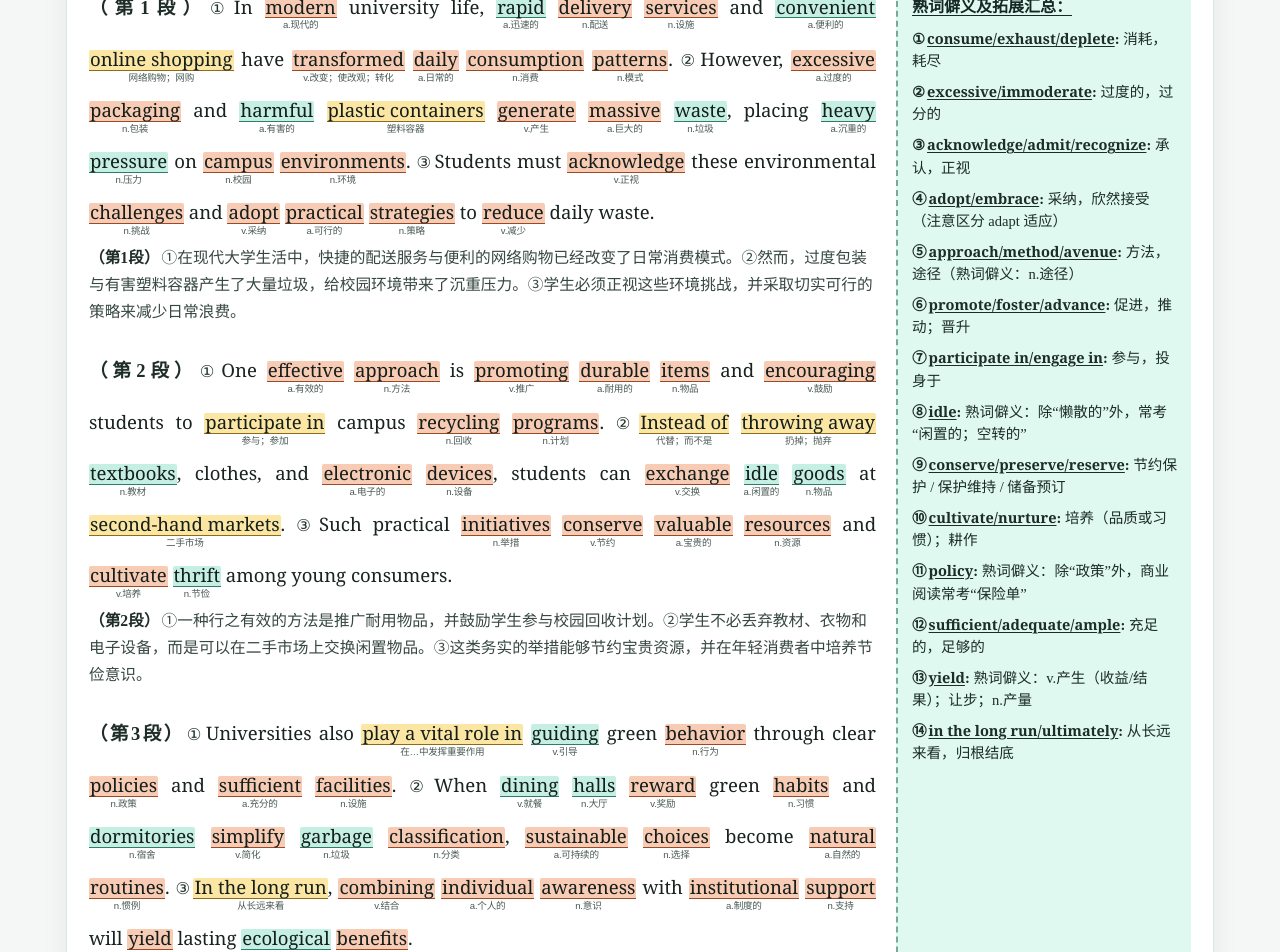
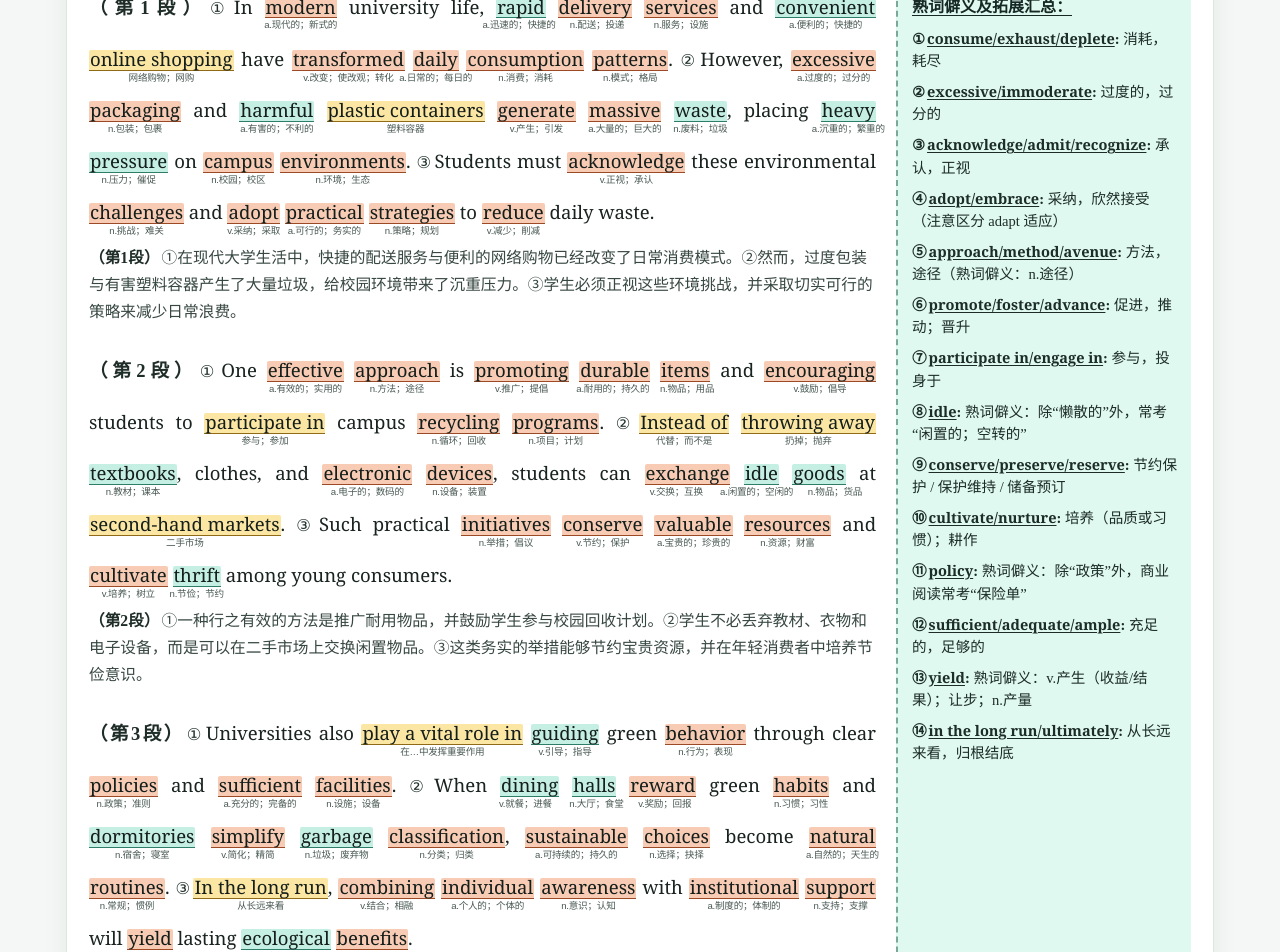
Before and after one commit to muou000/danci, a React (Vite) app: page / in a window 1280 px wide. Shown: the part 220-1172 px from the top of the page. Built offline with nearby package versions, Linux system fonts and the light colour scheme.

Commit message:
feat: enrich glosses to 2-3 senses with automatic collision-free nudge

```diff
--- a/src/components/PassageCard.tsx
+++ b/src/components/PassageCard.tsx
@@ -93,7 +93,17 @@ export function PassageCard({ passage }: PassageCardProps) {
                           <span className="inline-annotation__surface">
                             {token.surface}
                           </span>
-                          <span className="inline-annotation__gloss" lang="zh-CN">
+                          <span
+                            className="inline-annotation__gloss"
+                            lang="zh-CN"
+                            style={
+                              token.shiftX
+                                ? {
+                                    transform: `translateX(calc(-50% + ${token.shiftX}px))`,
+                                  }
+                                : undefined
+                            }
+                          >
                             {token.gloss}
                           </span>
                         </span>
--- a/src/corpus/demo-passages.ts
+++ b/src/corpus/demo-passages.ts
@@ -89,76 +89,76 @@ export const DEMO_PASSAGES: Passage[] = [
       },
     ],
     wordAnnotations: [
-      { headwordId: 'modern', gloss: 'a.现代的' },
-      { headwordId: 'rapid', gloss: 'a.迅速的' },
-      { headwordId: 'deliver', gloss: 'n.配送' },
-      { headwordId: 'serve', gloss: 'n.设施' },
-      { headwordId: 'convenient', gloss: 'a.便利的' },
+      { headwordId: 'modern', gloss: 'a.现代的；新式的' },
+      { headwordId: 'rapid', gloss: 'a.迅速的；快捷的' },
+      { headwordId: 'deliver', gloss: 'n.配送；投递' },
+      { headwordId: 'serve', gloss: 'n.服务；设施' },
+      { headwordId: 'convenient', gloss: 'a.便利的；快捷的' },
       { headwordId: 'transform', gloss: 'v.改变；使改观；转化' },
-      { headwordId: 'daily', gloss: 'a.日常的' },
-      { headwordId: 'consume', gloss: 'n.消费' },
-      { headwordId: 'pattern', gloss: 'n.模式' },
-      { headwordId: 'excess', gloss: 'a.过度的' },
-      { headwordId: 'package', gloss: 'n.包装' },
-      { headwordId: 'harm', surface: 'harmful', gloss: 'a.有害的' },
-      { headwordId: 'generate', gloss: 'v.产生' },
-      { headwordId: 'mass', gloss: 'a.巨大的' },
-      { headwordId: 'waste', gloss: 'n.垃圾' },
-      { headwordId: 'heavy', gloss: 'a.沉重的' },
-      { headwordId: 'press²', gloss: 'n.压力' },
-      { headwordId: 'campus', gloss: 'n.校园' },
-      { headwordId: 'environment', gloss: 'n.环境' },
-      { headwordId: 'acknowledge', gloss: 'v.正视' },
-      { headwordId: 'challenge', gloss: 'n.挑战' },
-      { headwordId: 'adopt', gloss: 'v.采纳' },
-      { headwordId: 'practical', gloss: 'a.可行的' },
-      { headwordId: 'strategy', gloss: 'n.策略' },
-      { headwordId: 'reduce', gloss: 'v.减少' },
-      { headwordId: 'effect', gloss: 'a.有效的' },
-      { headwordId: 'approach', gloss: 'n.方法' },
-      { headwordId: 'promote', gloss: 'v.推广' },
-      { headwordId: 'durable', gloss: 'a.耐用的' },
-      { headwordId: 'item', gloss: 'n.物品' },
-      { headwordId: 'encourage', gloss: 'v.鼓励' },
-      { headwordId: 'recycle', surface: 'recycling', gloss: 'n.回收' },
-      { headwordId: 'program', gloss: 'n.计划' },
-      { headwordId: 'textbook', gloss: 'n.教材' },
-      { headwordId: 'electron', surface: 'electronic', gloss: 'a.电子的' },
-      { headwordId: 'device', gloss: 'n.设备' },
-      { headwordId: 'exchange', gloss: 'v.交换' },
-      { headwordId: 'idle', gloss: 'a.闲置的' },
-      { headwordId: 'goods', gloss: 'n.物品' },
-      { headwordId: 'initiate', gloss: 'n.举措' },
-      { headwordId: 'conserve', gloss: 'v.节约' },
-      { headwordId: 'value', surface: 'valuable', gloss: 'a.宝贵的' },
-      { headwordId: 'resource', gloss: 'n.资源' },
-      { headwordId: 'cultivate', gloss: 'v.培养' },
-      { headwordId: 'thrift', gloss: 'n.节俭' },
-      { headwordId: 'guide', surface: 'guiding', gloss: 'v.引导' },
-      { headwordId: 'behave', surface: 'behavior', gloss: 'n.行为' },
-      { headwordId: 'policy', gloss: 'n.政策' },
-      { headwordId: 'sufficient', gloss: 'a.充分的' },
-      { headwordId: 'facility', gloss: 'n.设施' },
-      { headwordId: 'dine', gloss: 'v.就餐' },
-      { headwordId: 'hall', surface: 'halls', gloss: 'n.大厅' },
-      { headwordId: 'reward', gloss: 'v.奖励' },
-      { headwordId: 'habit', surface: 'habits', gloss: 'n.习惯' },
-      { headwordId: 'dormitory', gloss: 'n.宿舍' },
-      { headwordId: 'simple', gloss: 'v.简化' },
-      { headwordId: 'garbage', gloss: 'n.垃圾' },
-      { headwordId: 'classify', gloss: 'n.分类' },
-      { headwordId: 'sustain', gloss: 'a.可持续的' },
-      { headwordId: 'choice', surface: 'choices', gloss: 'n.选择' },
-      { headwordId: 'nature', surface: 'natural', gloss: 'a.自然的' },
-      { headwordId: 'routine', gloss: 'n.惯例' },
-      { headwordId: 'combine', gloss: 'v.结合' },
-      { headwordId: 'individual', gloss: 'a.个人的' },
-      { headwordId: 'aware', gloss: 'n.意识' },
-      { headwordId: 'institution', gloss: 'a.制度的' },
-      { headwordId: 'support', gloss: 'n.支持' },
-      { headwordId: 'yield', gloss: 'v.产生' },
-      { headwordId: 'ecology', gloss: 'a.生态的' },
-      { headwordId: 'benefit', gloss: 'n.效益' },
+      { headwordId: 'daily', gloss: 'a.日常的；每日的' },
+      { headwordId: 'consume', gloss: 'n.消费；消耗' },
+      { headwordId: 'pattern', gloss: 'n.模式；格局' },
+      { headwordId: 'excess', gloss: 'a.过度的；过分的' },
+      { headwordId: 'package', gloss: 'n.包装；包裹' },
+      { headwordId: 'harm', surface: 'harmful', gloss: 'a.有害的；不利的' },
+      { headwordId: 'generate', gloss: 'v.产生；引发' },
+      { headwordId: 'mass', gloss: 'a.大量的；巨大的' },
+      { headwordId: 'waste', gloss: 'n.废料；垃圾' },
+      { headwordId: 'heavy', gloss: 'a.沉重的；繁重的' },
+      { headwordId: 'press²', gloss: 'n.压力；催促' },
+      { headwordId: 'campus', gloss: 'n.校园；校区' },
+      { headwordId: 'environment', gloss: 'n.环境；生态' },
+      { headwordId: 'acknowledge', gloss: 'v.正视；承认' },
+      { headwordId: 'challenge', gloss: 'n.挑战；难关' },
+      { headwordId: 'adopt', gloss: 'v.采纳；采取' },
+      { headwordId: 'practical', gloss: 'a.可行的；务实的' },
+      { headwordId: 'strategy', gloss: 'n.策略；规划' },
+      { headwordId: 'reduce', gloss: 'v.减少；削减' },
+      { headwordId: 'effect', gloss: 'a.有效的；实用的' },
+      { headwordId: 'approach', gloss: 'n.方法；途径' },
+      { headwordId: 'promote', gloss: 'v.推广；提倡' },
+      { headwordId: 'durable', gloss: 'a.耐用的；持久的' },
+      { headwordId: 'item', gloss: 'n.物品；用品' },
+      { headwordId: 'encourage', gloss: 'v.鼓励；倡导' },
+      { headwordId: 'recycle', surface: 'recycling', gloss: 'n.循环；回收' },
+      { headwordId: 'program', gloss: 'n.项目；计划' },
+      { headwordId: 'textbook', gloss: 'n.教材；课本' },
+      { headwordId: 'electron', surface: 'electronic', gloss: 'a.电子的；数码的' },
+      { headwordId: 'device', gloss: 'n.设备；装置' },
+      { headwordId: 'exchange', gloss: 'v.交换；互换' },
+      { headwordId: 'idle', gloss: 'a.闲置的；空闲的' },
+      { headwordId: 'goods', gloss: 'n.物品；货品' },
+      { headwordId: 'initiate', gloss: 'n.举措；倡议' },
+      { headwordId: 'conserve', gloss: 'v.节约；保护' },
+      { headwordId: 'value', surface: 'valuable', gloss: 'a.宝贵的；珍贵的' },
+      { headwordId: 'resource', gloss: 'n.资源；财富' },
+      { headwordId: 'cultivate', gloss: 'v.培养；树立' },
+      { headwordId: 'thrift', gloss: 'n.节俭；节约' },
+      { headwordId: 'guide', surface: 'guiding', gloss: 'v.引导；指导' },
+      { headwordId: 'behave', surface: 'behavior', gloss: 'n.行为；表现' },
+      { headwordId: 'policy', gloss: 'n.政策；准则' },
+      { headwordId: 'sufficient', gloss: 'a.充分的；完备的' },
+      { headwordId: 'facility', gloss: 'n.设施；设备' },
+      { headwordId: 'dine', gloss: 'v.就餐；进餐' },
+      { headwordId: 'hall', surface: 'halls', gloss: 'n.大厅；食堂' },
+      { headwordId: 'reward', gloss: 'v.奖励；回报' },
+      { headwordId: 'habit', surface: 'habits', gloss: 'n.习惯；习性' },
+      { headwordId: 'dormitory', gloss: 'n.宿舍；寝室' },
+      { headwordId: 'simple', gloss: 'v.简化；精简' },
+      { headwordId: 'garbage', gloss: 'n.垃圾；废弃物' },
+      { headwordId: 'classify', gloss: 'n.分类；归类' },
+      { headwordId: 'sustain', gloss: 'a.可持续的；持久的' },
+      { headwordId: 'choice', surface: 'choices', gloss: 'n.选择；抉择' },
+      { headwordId: 'nature', surface: 'natural', gloss: 'a.自然的；天生的' },
+      { headwordId: 'routine', gloss: 'n.常规；惯例' },
+      { headwordId: 'combine', gloss: 'v.结合；相融' },
+      { headwordId: 'individual', gloss: 'a.个人的；个体的' },
+      { headwordId: 'aware', gloss: 'n.意识；认知' },
+      { headwordId: 'institution', gloss: 'a.制度的；体制的' },
+      { headwordId: 'support', gloss: 'n.支持；支撑' },
+      { headwordId: 'yield', gloss: 'v.产生；带来' },
+      { headwordId: 'ecology', gloss: 'a.生态的；环保的' },
+      { headwordId: 'benefit', gloss: 'n.效益；益处' },
     ],
     phraseAnnotations: [
       {
@@ -372,98 +372,98 @@ export const DEMO_PASSAGES: Passage[] = [
         lemma: 'algorithmic',
         gloss: 'a.算法的；演算法驱动的',
       },
-      { headwordId: 'feed', gloss: 'n.信息流' },
-      { headwordId: 'headline', surface: 'headlines', gloss: 'n.标题' },
-      { headwordId: 'sensation', surface: 'sensational', gloss: 'a.耸人听闻的' },
-      { headwordId: 'compete', gloss: 'v.争夺' },
-      { headwordId: 'attention', gloss: 'n.注意' },
-      { headwordId: 'relentless', gloss: 'a.无休止的' },
-      { headwordId: 'stream', gloss: 'n.信息流' },
-      { headwordId: 'transient', gloss: 'a.短暂的' },
-      { headwordId: 'stimulate', surface: 'stimuli', gloss: 'n.刺激' },
-      { headwordId: 'erode', gloss: 'v.侵蚀' },
-      { headwordId: 'patient¹', surface: 'patience', gloss: 'n.耐心' },
+      { headwordId: 'feed', gloss: 'n.信息流；推送' },
+      { headwordId: 'headline', surface: 'headlines', gloss: 'n.标题；头条' },
+      { headwordId: 'sensation', surface: 'sensational', gloss: 'a.耸人听闻的；轰动的' },
+      { headwordId: 'compete', gloss: 'v.竞争；争夺' },
+      { headwordId: 'attention', gloss: 'n.专注；注意' },
+      { headwordId: 'relentless', gloss: 'a.无休止的；顽强的' },
+      { headwordId: 'stream', gloss: 'n.信息流；溪流' },
+      { headwordId: 'transient', gloss: 'a.短暂的；即逝的' },
+      { headwordId: 'stimulate', surface: 'stimuli', gloss: 'n.刺激；诱因' },
+      { headwordId: 'erode', gloss: 'v.侵蚀；削弱' },
+      { headwordId: 'patient¹', surface: 'patience', gloss: 'n.耐心；毅力' },
       {
         kind: 'out-of-syllabus',
         surface: 'exacerbate',
         lemma: 'exacerbate',
-        gloss: 'v.加剧',
+        gloss: 'v.加剧；恶化',
       },
-      { headwordId: 'mental', gloss: 'a.精神的' },
-      { headwordId: 'fatigue', gloss: 'n.疲劳' },
-      { headwordId: 'consequence', surface: 'Consequently', gloss: 'ad.相应地' },
-      { headwordId: 'individual', gloss: 'n.个人' },
-      { headwordId: 'vulnerable', gloss: 'a.脆弱的' },
-      { headwordId: 'superficial', gloss: 'a.肤浅的' },
-      { surface: 'thinking', headwordId: 'think', gloss: 'n.思考' },
-      { headwordId: 'lose', gloss: 'v.失去' },
-      { headwordId: 'capacity', gloss: 'n.能力' },
-      { headwordId: 'rigor', gloss: 'a.严密的' },
-      { headwordId: 'scrutiny', gloss: 'n.审视' },
-      { headwordId: 'research', gloss: 'n.研究者' },
-      { headwordId: 'warn', gloss: 'v.警告' },
-      { surface: 'habitual', headwordId: 'habit', gloss: 'a.习惯性的' },
-      { headwordId: 'skim', gloss: 'n.略读' },
-      { headwordId: 'deep', gloss: 'a.深度的' },
-      { headwordId: 'contemplate', gloss: 'n.沉思' },
-      { headwordId: 'hamper', gloss: 'v.阻碍' },
+      { headwordId: 'mental', gloss: 'a.精神的；心理的' },
+      { headwordId: 'fatigue', gloss: 'n.疲劳；疲惫' },
+      { headwordId: 'consequence', surface: 'Consequently', gloss: 'ad.相应地；必然地' },
+      { headwordId: 'individual', gloss: 'n.个人；个体' },
+      { headwordId: 'vulnerable', gloss: 'a.脆弱的；易损的' },
+      { headwordId: 'superficial', gloss: 'a.肤浅的；表面的' },
+      { surface: 'thinking', headwordId: 'think', gloss: 'n.思考；思辨' },
+      { headwordId: 'lose', gloss: 'v.丧失；失去' },
+      { headwordId: 'capacity', gloss: 'n.能力；容量' },
+      { headwordId: 'rigor', gloss: 'a.严密的；严谨的' },
+      { headwordId: 'scrutiny', gloss: 'n.审视；详查' },
+      { headwordId: 'research', gloss: 'n.学者；调查者' },
+      { headwordId: 'warn', gloss: 'v.警告；告诫' },
+      { surface: 'habitual', headwordId: 'habit', gloss: 'a.习惯性的；惯常的' },
+      { headwordId: 'skim', gloss: 'n.略读；浏览' },
+      { headwordId: 'deep', gloss: 'a.深度的；深刻的' },
+      { headwordId: 'contemplate', gloss: 'n.沉思；深思' },
+      { headwordId: 'hamper', gloss: 'v.阻碍；束缚' },
       {
         kind: 'out-of-syllabus',
         surface: 'neuroplasticity',
         lemma: 'neuroplasticity',
         gloss: 'n.神经可塑性；脑回路重塑能力',
       },
-      { headwordId: 'instant', gloss: 'a.即时的' },
-      { headwordId: 'summary', gloss: 'n.摘要' },
-      { headwordId: 'seem', gloss: 'v.看似' },
-      { headwordId: 'plausible', gloss: 'a.合理的' },
-      { headwordId: 'route', gloss: 'n.捷径' },
-      { headwordId: 'obscure', gloss: 'v.掩盖' },
-      { headwordId: 'intricate', gloss: 'a.复杂的' },
-      { headwordId: 'logic', gloss: 'n.逻辑' },
-      { headwordId: 'subtle', gloss: 'a.微妙的' },
+      { headwordId: 'instant', gloss: 'a.即时的；速成的' },
+      { headwordId: 'summary', gloss: 'n.摘要；概要' },
+      { headwordId: 'seem', gloss: 'v.看似；显得' },
+      { headwordId: 'plausible', gloss: 'a.合理的；可信的' },
+      { headwordId: 'route', gloss: 'n.途径；捷径' },
+      { headwordId: 'obscure', gloss: 'v.掩盖；遮蔽' },
+      { headwordId: 'intricate', gloss: 'a.复杂的；精细的' },
+      { headwordId: 'logic', gloss: 'n.逻辑；理路' },
+      { headwordId: 'subtle', gloss: 'a.微妙的；敏锐的' },
       {
         kind: 'out-of-syllabus',
         surface: 'nuances',
         lemma: 'nuance',
-        gloss: 'n.细微差别',
+        gloss: 'n.细微差别；微差',
       },
-      { headwordId: 'classic', gloss: 'a.经典的' },
-      { headwordId: 'text', gloss: 'n.文本' },
-      { headwordId: 'offset', gloss: 'v.抵消' },
-      { headwordId: 'inherent', gloss: 'a.固有的' },
-      { headwordId: 'drawback', gloss: 'n.弊端' },
-      { headwordId: 'educate', gloss: 'n.教育家' },
-      { headwordId: 'contend', gloss: 'v.主张' },
-      { headwordId: 'foster', gloss: 'v.培养' },
-      { headwordId: 'sustain', gloss: 'a.持久的' },
-      { headwordId: 'intellectual', gloss: 'a.智力的' },
-      { headwordId: 'engage', gloss: 'n.研读' },
-      { headwordId: 'retrieve', surface: 'Retrieving', gloss: 'v.重获' },
-      { headwordId: 'cognitive', gloss: 'a.认知的' },
-      { headwordId: 'autonomous', gloss: 'n.自主权' },
-      { headwordId: 'entail', gloss: 'v.需要' },
-      { headwordId: 'deliberate', gloss: 'a.审慎的' },
-      { headwordId: 'boundary', gloss: 'n.边界' },
-      { headwordId: 'threshold', gloss: 'n.上限' },
-      { headwordId: 'passive', gloss: 'a.被动的' },
-      { headwordId: 'screen', gloss: 'n.屏幕' },
-      { headwordId: 'expose', gloss: 'n.接触' },
-      { headwordId: 'read', surface: 'Readers', gloss: 'n.读者' },
-      { headwordId: 'remain', gloss: 'v.保持' },
-      { headwordId: 'skeptical', gloss: 'a.怀疑的' },
-      { headwordId: 'bias', gloss: 'a.偏颇的' },
-      { headwordId: 'strive', gloss: 'v.努力' },
-      { headwordId: 'alleviate', gloss: 'v.缓解' },
-      { headwordId: 'digit', gloss: 'a.数字的' },
-      { headwordId: 'distract', gloss: 'n.分心' },
-      { headwordId: 'imperative', gloss: 'a.紧要的' },
-      { headwordId: 'preserve', gloss: 'v.维持' },
-      { headwordId: 'interval', gloss: 'n.间隙' },
-      { headwordId: 'genuine', gloss: 'a.真正的' },
-      { headwordId: 'insight', gloss: 'n.洞见' },
-      { headwordId: 'create', surface: 'creative', gloss: 'a.创造性的' },
-      { headwordId: 'prevail', gloss: 'v.盛行' },
+      { headwordId: 'classic', gloss: 'a.经典的；典范的' },
+      { headwordId: 'text', gloss: 'n.文本；原著' },
+      { headwordId: 'offset', gloss: 'v.抵消；弥补' },
+      { headwordId: 'inherent', gloss: 'a.固有的；内在的' },
+      { headwordId: 'drawback', gloss: 'n.弊端；缺点' },
+      { headwordId: 'educate', gloss: 'n.教育家；教师' },
+      { headwordId: 'contend', gloss: 'v.主张；强调' },
+      { headwordId: 'foster', gloss: 'v.培养；促进' },
+      { headwordId: 'sustain', gloss: 'a.持久的；长久的' },
+      { headwordId: 'intellectual', gloss: 'a.智力的；学术的' },
+      { headwordId: 'engage', gloss: 'n.投入；研读' },
+      { headwordId: 'retrieve', surface: 'Retrieving', gloss: 'v.重获；检索' },
+      { headwordId: 'cognitive', gloss: 'a.认知的；感知的' },
+      { headwordId: 'autonomous', gloss: 'n.自主权；独立性' },
+      { headwordId: 'entail', gloss: 'v.需要；包含' },
+      { headwordId: 'deliberate', gloss: 'a.审慎的；刻意的' },
+      { headwordId: 'boundary', gloss: 'n.边界；界限' },
+      { headwordId: 'threshold', gloss: 'n.上限；门槛' },
+      { headwordId: 'passive', gloss: 'a.被动的；消极的' },
+      { headwordId: 'screen', gloss: 'n.屏幕；界面' },
+      { headwordId: 'expose', gloss: 'n.接触；暴露' },
+      { headwordId: 'read', surface: 'Readers', gloss: 'n.读者；受众' },
+      { headwordId: 'remain', gloss: 'v.保持；依然' },
+      { headwordId: 'skeptical', gloss: 'a.怀疑的；审慎的' },
+      { headwordId: 'bias', gloss: 'a.偏颇的；片面的' },
+      { headwordId: 'strive', gloss: 'v.努力；力求' },
+      { headwordId: 'alleviate', gloss: 'v.缓解；减轻' },
+      { headwordId: 'digit', gloss: 'a.数字的；数码的' },
+      { headwordId: 'distract', gloss: 'n.干扰；分心' },
+      { headwordId: 'imperative', gloss: 'a.必要的；紧迫的' },
+      { headwordId: 'preserve', gloss: 'v.维持；保留' },
+      { headwordId: 'interval', gloss: 'n.间隙；间隔' },
+      { headwordId: 'genuine', gloss: 'a.真正的；真实的' },
+      { headwordId: 'insight', gloss: 'n.洞见；见地' },
+      { headwordId: 'create', surface: 'creative', gloss: 'a.创造性的；独创的' },
+      { headwordId: 'prevail', gloss: 'v.盛行；占优' },
     ],
     phraseAnnotations: [
       {
--- a/src/corpus/index.ts
+++ b/src/corpus/index.ts
@@ -79,6 +79,7 @@ export interface InlineAnnotationToken {
   gloss: string;
   headwordId?: string;
   phrase?: string;
+  shiftX?: number;
 }
 
 export type CompiledToken = PlainTextToken | InlineAnnotationToken;
@@ -156,6 +157,89 @@ function findPhraseMatches(
     }
   }
   return accepted;
+}
+
+function estimateEnWidth(text: string): number {
+  let w = 0;
+  for (let i = 0; i < text.length; i++) {
+    const ch = text[i];
+    if ('ijlI1.,;!\' '.includes(ch)) {
+      w += 5.5;
+    } else if ('mwMW'.includes(ch)) {
+      w += 15.0;
+    } else if (ch >= 'A' && ch <= 'Z') {
+      w += 12.0;
+    } else {
+      w += 9.5;
+    }
+  }
+  return w;
+}
+
+function estimateZhWidth(text: string): number {
+  let w = 0;
+  for (let i = 0; i < text.length; i++) {
+    const ch = text[i];
+    if (ch >= '\u4e00' && ch <= '\u9fff') {
+      w += 8.8;
+    } else if ('；，。：'.includes(ch)) {
+      w += 6.0;
+    } else if (/[a-zA-Z.]/.test(ch)) {
+      w += 4.5;
+    } else {
+      w += 5.0;
+    }
+  }
+  return w;
+}
+
+function calculateAnnotationShifts(tokens: CompiledToken[]): void {
+  const annotTokens: {
+    token: InlineAnnotationToken;
+    center: number;
+    glossWidth: number;
+    shift: number;
+  }[] = [];
+  let x = 0;
+  for (const token of tokens) {
+    if (token.type === 'text') {
+      x += estimateEnWidth(token.text);
+    } else {
+      const wWidth = estimateEnWidth(token.surface);
+      const glossWidth = estimateZhWidth(token.gloss);
+      const center = x + wWidth / 2;
+      annotTokens.push({
+        token,
+        center,
+        glossWidth,
+        shift: 0,
+      });
+      x += wWidth;
+    }
+  }
+
+  if (annotTokens.length <= 1) return;
+
+  const MIN_GAP = 6.0;
+  for (let iter = 0; iter < 5; iter++) {
+    for (let i = 0; i < annotTokens.length - 1; i++) {
+      const a = annotTokens[i];
+      const b = annotTokens[i + 1];
+      const aRight = a.center + a.shift + a.glossWidth / 2;
+      const bLeft = b.center + b.shift - b.glossWidth / 2;
+      const overlap = aRight + MIN_GAP - bLeft;
+      if (overlap > 0) {
+        a.shift -= overlap * 0.5;
+        b.shift += overlap * 0.5;
+      }
+    }
+  }
+
+  for (const item of annotTokens) {
+    if (Math.abs(item.shift) >= 0.5) {
+      item.token.shiftX = Math.round(item.shift * 10) / 10;
+    }
+  }
 }
 
 export function compilePassage(
@@ -308,6 +392,8 @@ export function compilePassage(
           tokens.push(...compilePlainSegment(sent.english.slice(pos)));
         }
 
+        calculateAnnotationShifts(tokens);
+
         return {
           sentenceNumber: sent.sentenceNumber,
           circledNumber: toCircledNumber(sent.sentenceNumber),
@@ -395,7 +481,7 @@ export interface PassageValidationResult {
 }
 
 const WORD_GLOSS_REGEX =
-  /^(?:n|v|vt|vi|a|adj|ad|adv|prep|conj|pron|num)\.\s*[^；\s][^；]*(?:；\s*[^；\s][^；]*){0,2}$/;
+  /^(?:n|v|vt|vi|a|adj|ad|adv|prep|conj|pron|num)\.\s*[^；\s][^；]*(?:；\s*[^；\s][^；]*){1,2}$/;
 const CJK_REGEX = /[\u4e00-\u9fff]/;
 
 export function validatePassage(
```
Also changed, not shown: src/data/compiled-demos.json.
